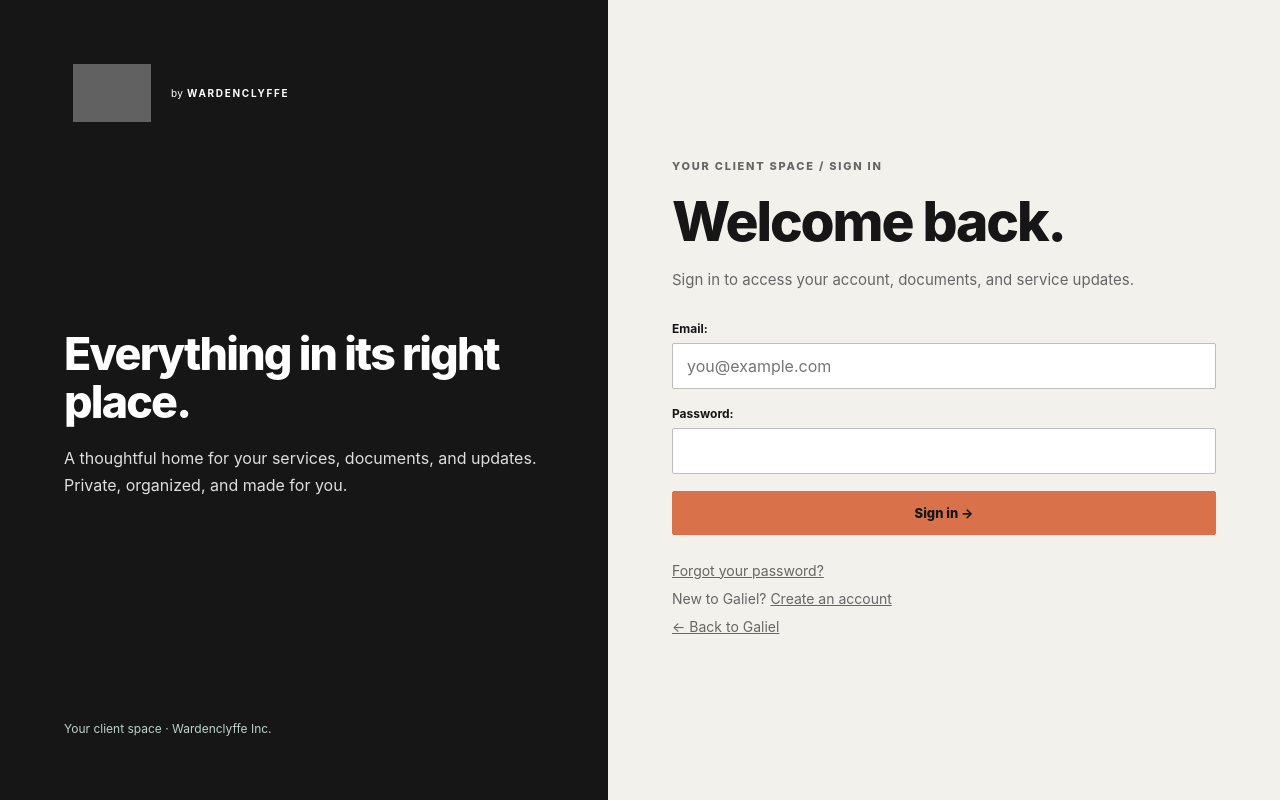
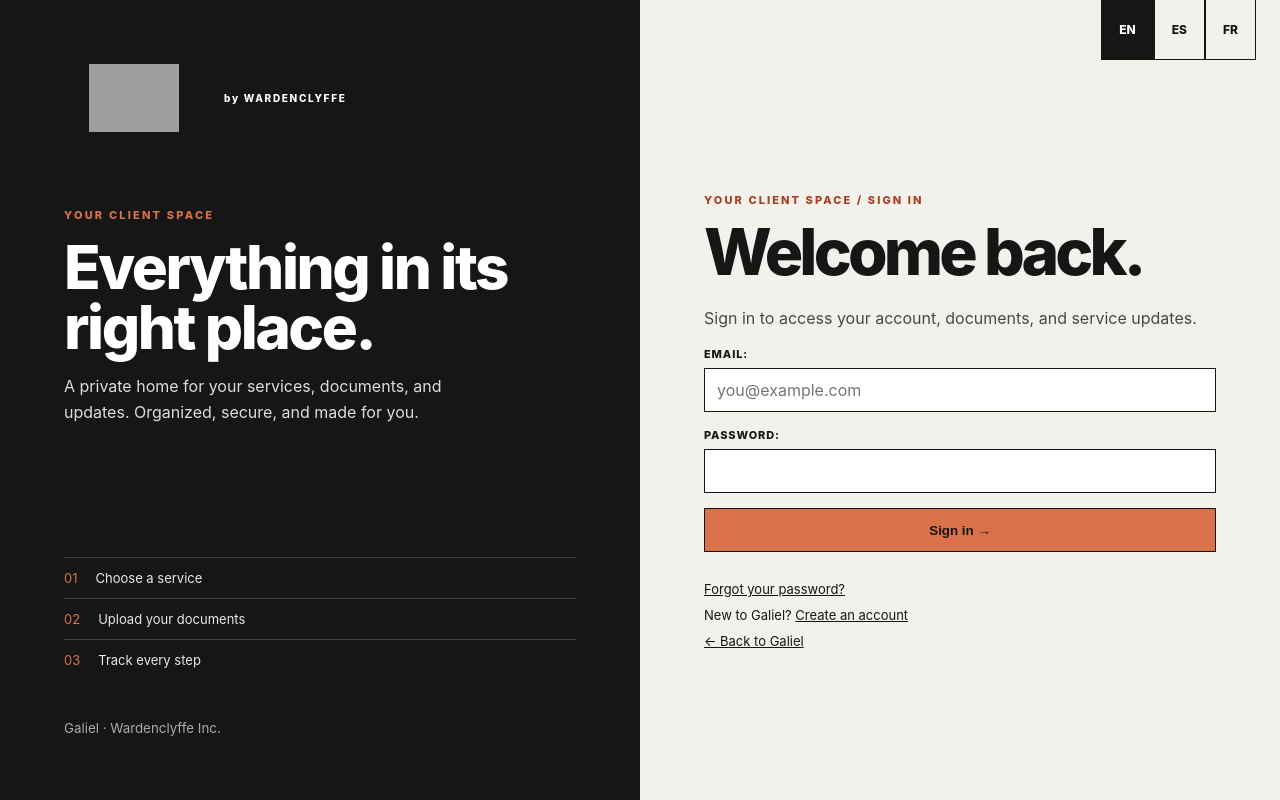
Before and after one commit to gfswardenclyffe/software_engineeringfall2026, a Django app: page /login/ in a window 1280 px wide. Run offline with Django 5.2, Linux system fonts and the light colour scheme; parts of the project's set-up code (start-up, migrations or seed data) failed here and were passed over; grey boxes are pictures that could not be loaded.

Commit message:
Convert public auth base to black signature panel and shared CSS

```diff
--- a/portal/templates/portal/auth_base.html
+++ b/portal/templates/portal/auth_base.html
@@ -1,41 +1,14 @@
-{% load static %}
-<!doctype html>
-<html lang="en"><head><meta charset="utf-8"><meta name="viewport" content="width=device-width, initial-scale=1">
-<title>{% block title %}Galiel · Account{% endblock %}</title>
-<style>
-:root{--ink:#202b29;--orange:#ed7545;--paper:#f6f7f4;--line:#e1e6df;--muted:#64726d;--card:#fff;--forest:#163f3b}
-*{box-sizing:border-box}html{font-size:16px}body{margin:0;background:var(--paper);font-family:Inter,ui-sans-serif,system-ui,-apple-system,BlinkMacSystemFont,"Segoe UI",sans-serif;color:var(--ink)}
-a{color:var(--forest)}button,input,textarea,select{font:inherit}a:focus-visible,button:focus-visible,input:focus-visible,textarea:focus-visible,select:focus-visible{outline:3px solid var(--orange);outline-offset:3px}
-.layout{min-height:100dvh;display:grid;grid-template-columns:minmax(300px,.95fr) minmax(0,1.05fr)}
-.brand{position:sticky;top:0;min-height:100dvh;padding:clamp(30px,5vw,74px);background:radial-gradient(ellipse at 25% 20%,#376960 0%,transparent 48%),linear-gradient(140deg,#174b45,#112b2b);color:#fff;display:flex;flex-direction:column;justify-content:space-between;overflow:hidden}
-.brand:after{content:"";position:absolute;width:min(55vw,630px);height:min(55vw,630px);border:1px solid rgba(255,255,255,.19);border-radius:50%;bottom:-24%;right:-28%;box-shadow:0 0 0 80px rgba(255,255,255,.035),0 0 0 170px rgba(255,255,255,.025);pointer-events:none}
-.logo{font-size:clamp(30px,3.6vw,45px);letter-spacing:-.075em;font-weight:750;text-decoration:none;color:#fff}.logo em{font-style:normal;color:var(--orange)}.by{font-size:11px;letter-spacing:.18em;font-weight:750;margin-top:8px}
-.brand h2{max-width:510px;font:400 clamp(32px,3.5vw,56px)/1.07 Georgia,serif;letter-spacing:-.04em;margin:0 0 18px}
-.brand p{line-height:1.7;color:#dce8e2;max-width:480px}.brand-foot{font-size:12px;color:#bed2ca}
-.content{width:100%;max-width:760px;margin:auto;padding:clamp(25px,5vw,80px);min-width:0}
-.eyebrow{color:#bf6238;letter-spacing:.15em;text-transform:uppercase;font-weight:800;font-size:11px;margin-bottom:18px}
-h1{font:400 clamp(36px,4.3vw,58px)/1.08 Georgia,serif;letter-spacing:-.045em;margin:0 0 14px}
-.sub{margin:0 0 28px;color:var(--muted);line-height:1.7;font-size:15px}
-form p{margin:0 0 17px}label{display:block;font-size:12px;font-weight:700;margin:0 0 7px}
-input,textarea,select{width:100%;min-height:47px;padding:12px 14px;border:1px solid #d5dcd5;border-radius:11px;background:#fff;color:var(--ink);font-size:16px}
-textarea{min-height:90px;resize:vertical}
-input:focus,textarea:focus{border-color:var(--forest)}
-.helptext{display:block;color:var(--muted);font-size:12px;line-height:1.5;margin-top:5px}
-.helptext ul{padding-left:18px;margin:6px 0}
-.errorlist{padding:12px 14px!important;list-style:none;margin:0 0 14px!important;background:#fff0eb;border:1px solid #f3bba3;border-radius:10px;font-size:13px;color:#953c29}
-.action{width:100%;min-height:50px;border:0;border-radius:12px;background:var(--forest);color:#fff;font-weight:700;padding:13px 22px;cursor:pointer}.action:hover{background:#27544c}
-.links{margin:22px 0 0;line-height:2;font-size:14px;color:var(--muted)}
-.notice{background:#fff;border:1px solid var(--line);padding:16px 18px;border-radius:14px;line-height:1.6;font-size:14px;margin:16px 0}
-.success{background:#e9f5ef;color:#205d3c}.error{background:#fff0eb;color:#8b3927}
-.secondary{background:transparent;border:1px solid #cfd7d0;border-radius:11px;padding:11px 16px;color:var(--ink);cursor:pointer}
-.fields-two{display:grid;grid-template-columns:repeat(2,minmax(0,1fr));gap:0 14px}
-.form-note{font-size:12px;line-height:1.6;color:var(--muted);margin:16px 0}
-.mobile-head{display:none}
-@media(max-width:900px){.layout{grid-template-columns:1fr}.brand{position:relative;min-height:180px;padding:28px 28px 35px}.brand h2{font-size:30px;max-width:700px}.brand p{display:none}.brand-foot{display:none}.content{padding:32px 28px 60px;max-width:650px}}
-@media(max-width:520px){.brand{min-height:145px;padding:22px 20px 25px}.brand h2{font-size:24px;line-height:1.15;margin:16px 0 0}.logo{font-size:28px}.content{padding:28px 20px 65px}.fields-two{grid-template-columns:1fr}h1{font-size:38px}.sub{font-size:14px}.action{min-height:52px}}
-</style><style>.layout>.brand{background:#161616!important;color:#fff!important}.layout>.brand:after{display:none}.layout>.brand h2{font-family:Inter,system-ui,sans-serif!important;font-weight:800!important}.layout>.brand p{color:#dedede}.layout>.brand .galiel-by{color:#fff}.layout>.content{background:#F2F1EC}.layout>.content form .action{width:100%}</style><link rel="stylesheet" href="{% static 'portal/galiel-design.css' %}">
-<link rel="icon" type="image/svg+xml" href="{% static 'portal/galiel-signature.svg' %}">
-</head><body><div class="layout">
-<aside class="brand"><div><a href="{% url 'home' %}" class="galiel-brand" style="color:white!important"><img class="galiel-signature" src="{% static 'portal/galiel-signature.svg' %}" alt="Galiel" style="filter:invert(1)"><span class="galiel-by"><span>by</span> WARDENCLYFFE</span></a></div><div><h2>Everything in its right place.</h2><p>A thoughtful home for your services, documents, and updates. Private, organized, and made for you.</p></div><div class="brand-foot">Your client space · Wardenclyffe Inc.</div></aside>
-<main class="content">{% if messages %}{% for message in messages %}<div role="status" class="notice {% if message.tags == 'error' %}error{% else %}success{% endif %}">{{ message }}</div>{% endfor %}{% endif %}
-{% block content %}{% endblock %}</main></div></body></html>
+{% load static i18n %}
+<!doctype html><html lang="en"><head><meta charset="utf-8"><meta name="viewport" content="width=device-width,initial-scale=1"><title>{% block title %}Galiel · Account{% endblock %}</title>
+<link rel="stylesheet" href="{% static 'portal/galiel-pages.css' %}">
+<link rel="icon" href="{% static 'portal/galiel-signature-dark.svg' %}" type="image/svg+xml"></head>
+<body class="galiel-auth"><div class="auth-layout">
+<aside class="auth-brand">
+<a href="{% url 'home' %}" class="auth-logo" aria-label="Galiel by Wardenclyffe"><img src="{% static 'portal/galiel-signature-light.svg' %}" alt="Galiel"><span>by WARDENCLYFFE</span></a>
+<div class="auth-brand-content"><div class="auth-eyebrow">{% translate "YOUR CLIENT SPACE" %}</div><h2>{% translate "Everything in its right place." %}</h2><p>{% translate "A private home for your services, documents, and updates. Organized, secure, and made for you." %}</p></div>
+<ol class="auth-journey"><li>{% translate "Choose a service" %}</li><li>{% translate "Upload your documents" %}</li><li>{% translate "Track every step" %}</li></ol>
+<small>Galiel · Wardenclyffe Inc.</small>
+</aside>
+<section class="auth-content"><nav class="auth-languages" aria-label="{% translate 'Language' %}"><a href="?lang=en" lang="en">EN</a><a href="?lang=es" lang="es">ES</a><a href="?lang=fr" lang="fr">FR</a></nav>
+<div class="auth-form-content">{% if messages %}{% for message in messages %}<div class="notice" role="status">{{ message }}</div>{% endfor %}{% endif %}{% block content %}{% endblock %}</div>
+</section></div></body></html>
```
